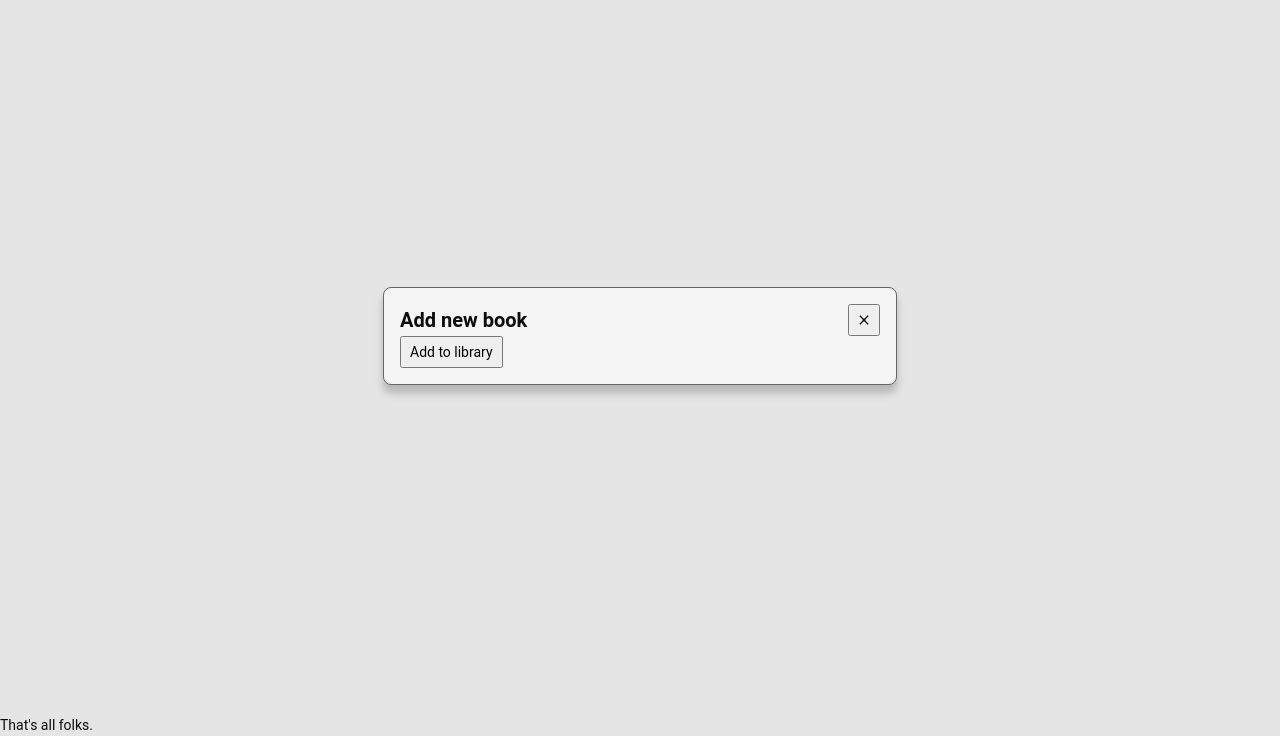
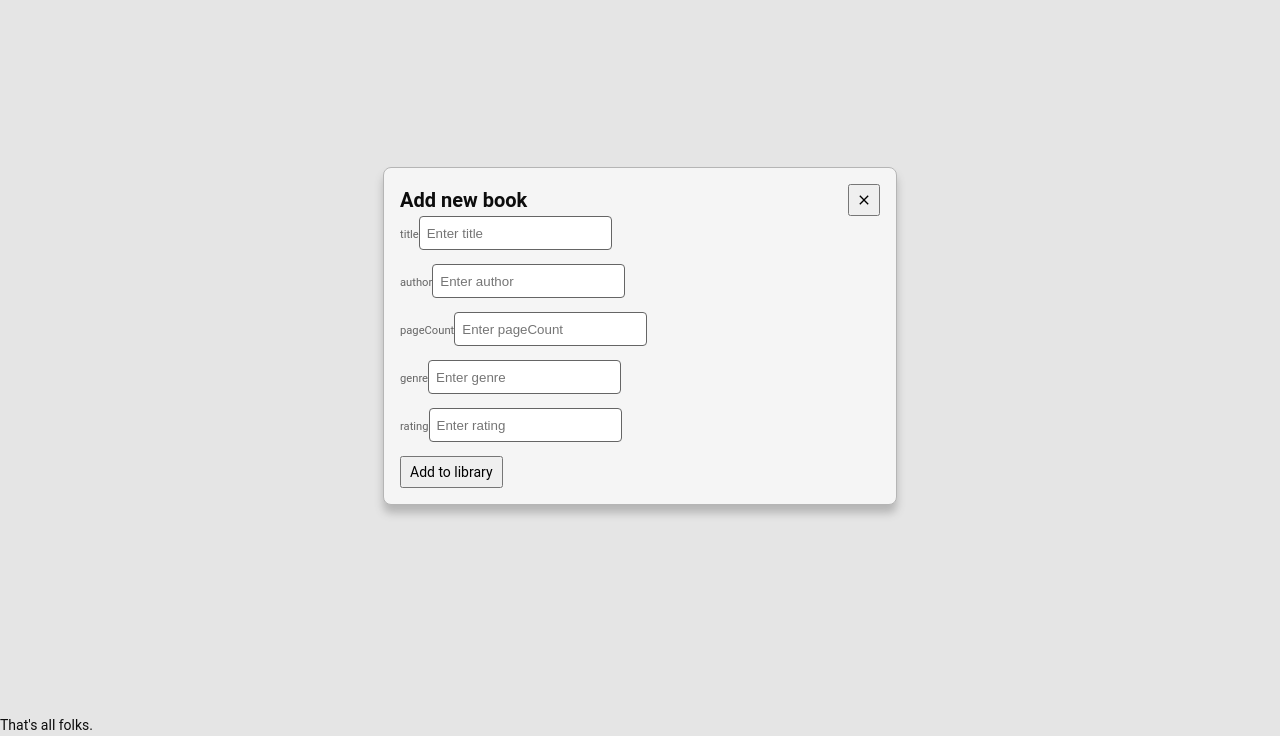
Before and after one commit to devebe/js-objects-odin, a plain HTML site: page index.html in a window 1280 px wide. Both pictures are taken after a click on the button "Add new book". Shown: the part 64-800 px from the top of the page. Drawn offline with Linux system fonts and the light colour scheme.

Commit message:
Create scalable form fields

```diff
--- a/index.js
+++ b/index.js
@@ -1,10 +1,11 @@
 let myLibrary = []
 
-function Book(title, author, pageCount, genre) {
+function Book(title, author, pageCount, genre, rating) {
     this.title = title
     this.author = author
     this.pageCount = `${pageCount} pages`
     this.genre = genre
+    this.rating = rating
 }
 
 function viewBook(book) {
@@ -55,11 +56,38 @@ function updateId(book) {
     }
 }
 
+let modal = document.getElementById('modal')
 
-let modal = document.getElementById('modal')
+let form = document.getElementById('modal-content')
+
 function viewModal() {
     modal.style.display = 'grid'
-    modal.style.gridTemplateRows = 'repeat(3, min-content)'
+    form.textContent = ''
+    viewForm()
+}
+
+function viewField(key) {
+    let field = document.createElement('div')
+    field.setAttribute('name', key)
+
+    let label = document.createElement('label')
+    label.setAttribute('name', key)
+    label.textContent = key
+
+    let input = document.createElement('input')
+    input.setAttribute('name', key)
+    input.setAttribute('placeholder', `Enter ${key}`)
+    input.setAttribute('type', 'text')
+
+    field.appendChild(label)
+    field.appendChild(input)
+
+    return form.appendChild(field)
+}
+
+function viewForm() {
+    let book = new Book()
+    Object.keys(book).forEach((key) => viewField(key))
 }
 
 function closeModal() {
@@ -71,8 +99,6 @@ showModal.addEventListener('click', viewModal)
 
 const hideModal = document.getElementById('close')
 hideModal.addEventListener('click', closeModal)
-
-
 
 function addBooktoLibrary(book) {
     myLibrary.push(book)
--- a/style.css
+++ b/style.css
@@ -82,6 +82,7 @@ nav {
 
 #modal {
     display: none;
+    grid-template-rows: repeat(3, min-content);
     width: clamp(360px, 100%, 480px);
     align-self: center;
     justify-self: center;
@@ -89,7 +90,7 @@ nav {
     position: fixed;
     background-color: #f5f5f5;
     padding: 16px;
-    border: 1px solid #656565;
+    border: 1px solid #b5b5b5;
     border-radius: 8px;
     box-shadow: 0 8px 8px #b5b5b5 ;
 }
```
